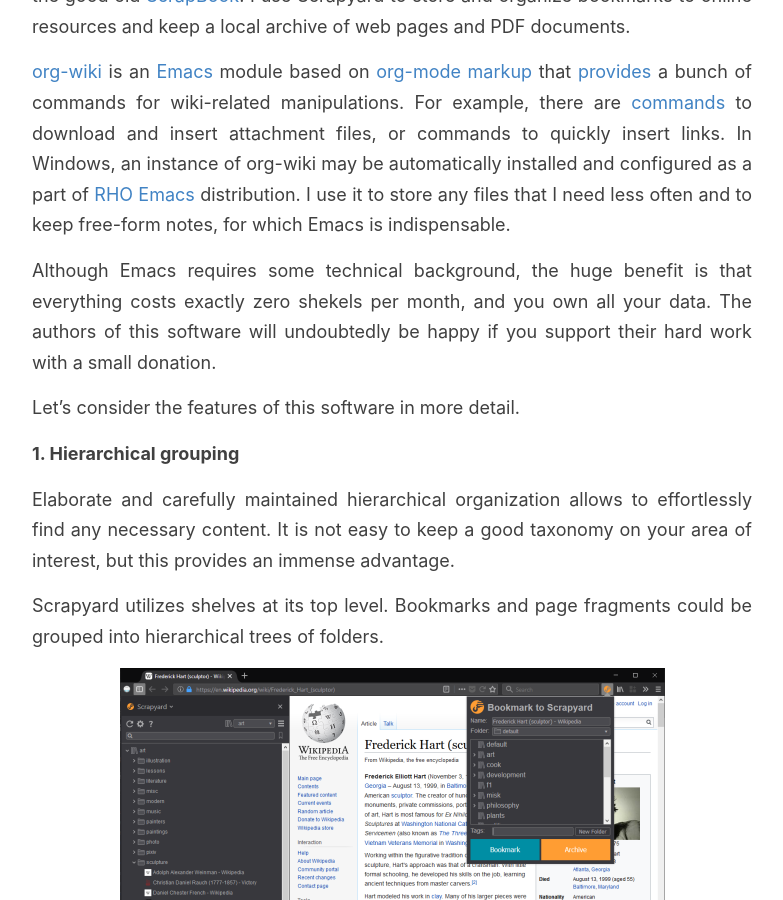
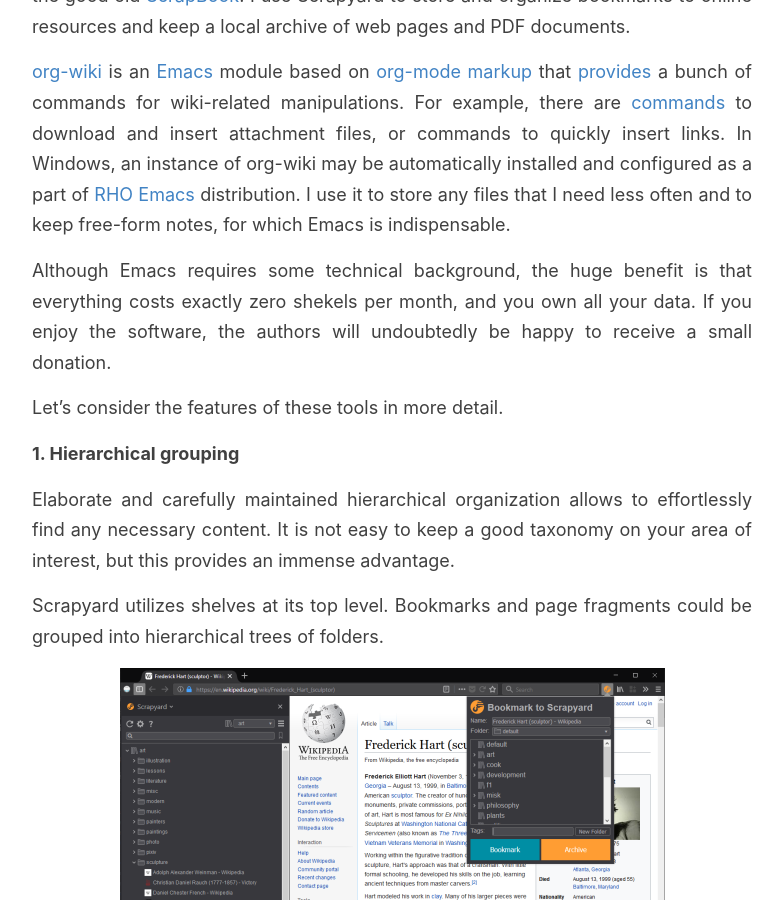
Before and after one commit to GChristensen/posts, a Jekyll site: the page built from _posts/2020-03-25-creating-personal-knowledge-base.md, in a window 1280 px wide and 900 px high, scrolled down 1116 px. Shown: the whole window, without its empty margins (248-1031 px from the left). Built offline with Jekyll 4.4.1, drawn with Linux system fonts in a browser that asks for light colours.

Commit message:
post edit

```diff
--- a/_posts/2020-03-25-creating-personal-knowledge-base.md
+++ b/_posts/2020-03-25-creating-personal-knowledge-base.md
@@ -49,10 +49,11 @@
 installed and configured as a part of [RHO Emacs](https://gchristensen.github.io/rho-emacs/) distribution.
 I use it to store any files that I need less often and to keep free-form notes, for which Emacs is indispensable.
 
-Although Emacs requires some technical background, the huge benefit is that everything costs exactly zero shekels per month,
-and you own all your data. The authors of this software will undoubtedly be happy if you support their hard work with a small donation.
+Although Emacs requires some technical background, the huge benefit is that everything costs
+exactly zero shekels per month, and you own all your data.
+If you enjoy the software, the authors will undoubtedly be happy to receive a small donation.
 
-Let's consider the features of this software in more detail.
+Let's consider the features of these tools in more detail.
 
 **1. Hierarchical grouping**
 
```
